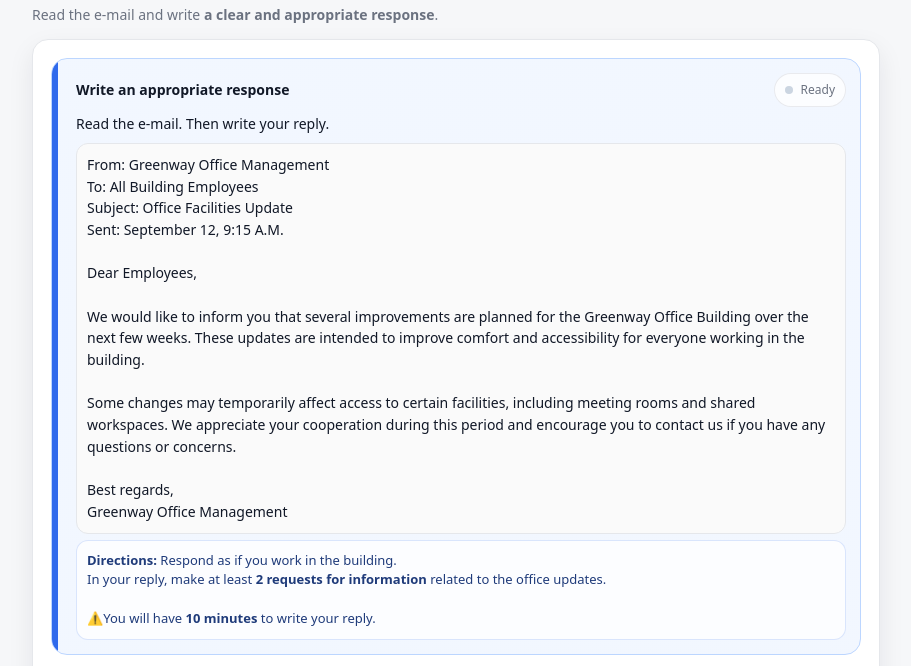
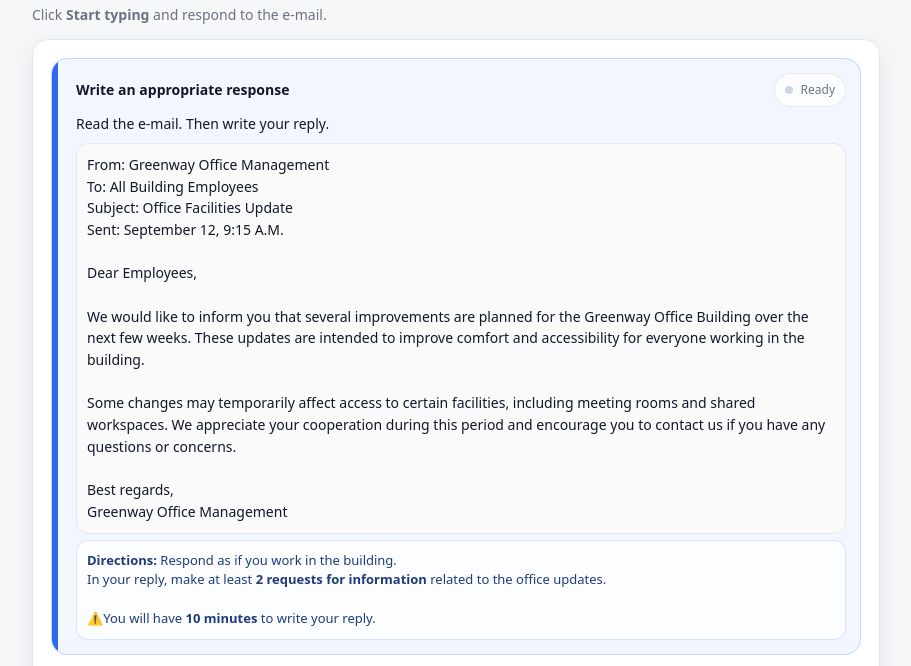
Before and after one commit to Preparing-for-TOEIC/toeic-writing-task-2, a plain HTML site: page index.html in a window 1280 px wide. Shown: the part 56-722 px from the top of the page, without its empty margins (184-1095 px from the left). Drawn offline with Linux system fonts and the light colour scheme.

Commit message:
Update index.html

```diff
--- a/index.html
+++ b/index.html
@@ -417,7 +417,7 @@
   <div class="wrap">
     <div class="header">
       <h1 class="title">TOEIC Writing – Respond to a Written Request</h1>
-      <p class="subtitle">Read the e-mail and write <strong>a clear and appropriate response</strong>.</p>
+      <p class="subtitle">Click <strong>Start typing</strong> and respond to the e-mail.</p>
     </div>
 
     <div class="card">
```
